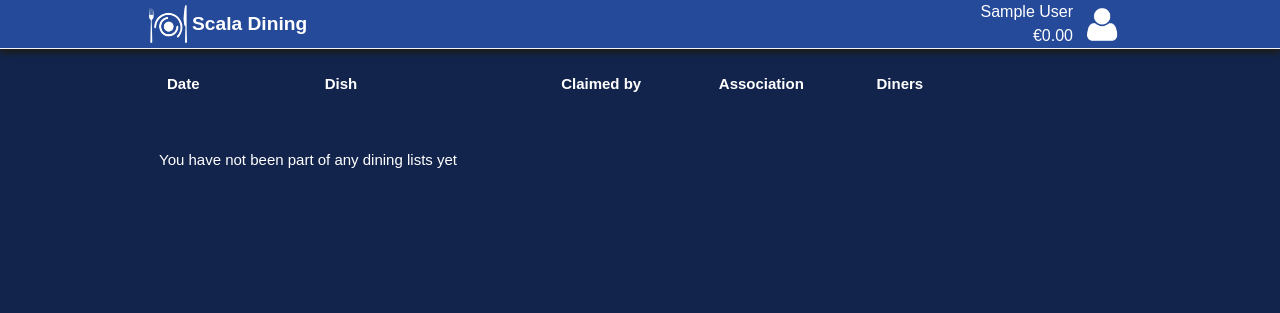
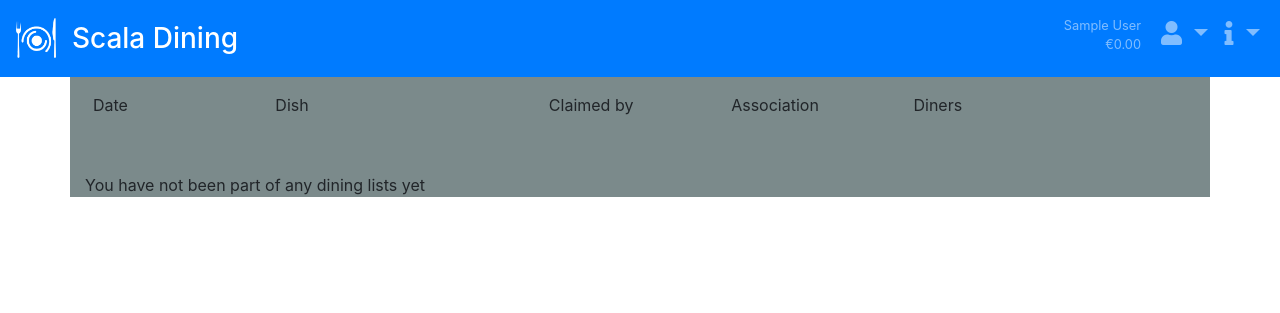
Before and after one commit to VSEScala/Scala-Dining, a Django app: page /user/history/dining in a window 1280 px wide. Shown: the top 313 px of the page. Run offline with Django 3.2, Linux system fonts and the light colour scheme; the visitor is signed in with stand-in values (Sample User, id 1); data comes from the database, SQL or seed files in the repository; data that the repository does not hold is empty; some libraries are stand-ins or nearby versions.

Commit message:
Adjusted header to fit Bootstrap CSS

```diff
--- a/assets/templates/base.html
+++ b/assets/templates/base.html
@@ -2,44 +2,45 @@
 {% load credit_tags %}
 
 {% block body %}
-<!-- Navbar -->
-<div class="row m-0 header-main mb-3">
-    <div class="col-12 row width-max-lg">
-        <div class="header-title row">
-            <div class="header-image"></div>
-            <div class="show-sm">
-                Scala Dining
+<!-- Navbar navbar-right -->
+
+    <nav class="navbar navbar-dark bg-primary">
+
+            <div class="navbar-header">
+                <a href="{% url 'index' %}" class="navbar-brand">
+                    <img src="/static/images/Scala_dining.png" height="40"></img>
+                    <span class="h3 d-none d-lg-inline" style="line-height: 40px; vertical-align: middle; margin: 0 0 0 10px"> Scala Dining</span>
+                    <span class="h5 d-none d-md-inline d-lg-none" style="line-height: 40px; vertical-align: middle; margin: 0 0 0 10px"> Scala Dining</span>
+                </a>
             </div>
-            <a href="{% url 'index' %}" class="header-title-link"></a>
-        </div>
-        <div class="header-personal row m-0">
-            <div class="header-personal-text">
+            <ul class="nav-user navbar-nav navbar-right" style="flex-direction: row">
+                <li class="navbar-text small text-right px-2 align-middle">
                     {{ user }}<br>
                     {{ user.usercredit.get_current_credits|euro }}
-            </div>
-            <div class="header-personal-image"></div>
-            <label for="header-dropdown" class="header-title-link"></label>
-            <input type="checkbox" id="header-dropdown">
-            <div class="header-dropdown">
-                <hr>
-                <a class="header-dropdown-line" href="{% url 'history_lists' %}">
-                    <span href="#" class="header-dropdown-line-content">History</span><i class="fas fa-history fa-fw"></i>
+                </li>
+                <li class="dropdown p-1">
+                    <a class="nav-link dropdown-toggle px-2 h4" href="#" id="navbardrop" data-toggle="dropdown">
+                        <i class="fas fa-user"></i>
                     </a>
-                <a class="header-dropdown-line" href="{% url 'history_credits' %}">
-                    <span href="#" class="header-dropdown-line-content">Credits</span><i class="fas fa-euro-sign fa-fw"></i>
+                    <div class="dropdown-menu dropdown-menu-right" style="position: absolute;">
+                        <a class="dropdown-item justify-content-between d-flex" href="{% url 'history_lists' %}">
+                            <span>History</span><i class="fas fa-history fa-fw"></i>
                         </a>
-                <a class="header-dropdown-line" href="{% url 'settings' %}">
-                    <span href="#" class="header-dropdown-line-content">Settings</span><i class="fas fa-cog fa-fw"></i>
+                        <a class="dropdown-item justify-content-between d-flex" href="{% url 'history_credits' %}">
+                            <span>Credits</span><i class="fas fa-euro-sign fa-fw"></i>
+                        </a>
+                        <a class="dropdown-item justify-content-between d-flex" href="{% url 'settings' %}">
+                            <span>Settings</span><i class="fas fa-cog fa-fw"></i>
                         </a>
                         {% if request.user.can_access_back %}
-                    <a class="header-dropdown-line" href="{% url 'admin:index' %}" target="_blank">
-                        <span href="#" class="header-dropdown-line-content">Control Panel</span><i class="fas fa-toolbox fa-fw"></i>
+                            <a class="dropdown-item justify-content-between d-flex" href="{% url 'admin:index' %}" target="_blank">
+                                <span class="mr-2">Control Panel</span><i class="fas fa-toolbox fa-fw"></i>
                             </a>
                         {% endif %}
                         {% if user.groups.all.count > 0 %}
                             <hr>
                             {% for group in user.groups.all %}
-                        <a class="header-dropdown-line" href="{% url 'association_credits' association_name=group.associationdetails.shorthand %}">
+                                <a class="dropdown-item justify-content-between d-flex" href="{% url 'association_credits' association_name=group.associationdetails.shorthand %}">
                             <span href="#" class="header-dropdown-line-content">
                                 {{ group.associationdetails.shorthand }}
                             </span>
@@ -50,33 +51,26 @@
                             {% endfor %}
                         {% endif %}
                         <hr>
-                <a class="header-dropdown-line mb-4" href="{% url 'logout' %}">
+                        <a class="dropdown-item justify-content-between d-flex mb-4" href="{% url 'logout' %}">
                             <span class="header-dropdown-line-content">Log out</span><i class="fas fa-power-off fa-fw"></i>
                         </a>
+                    </div>
+                </li>
+                <li class="dropdown p-1">
+                    <a class="nav-link dropdown-toggle py-2 h4" href="#" id="navbardrop" data-toggle="dropdown">
+                        <i class="fas fa-info"></i>
+                    </a>
+                    <div class="dropdown-menu dropdown-menu-right" style="position: absolute;">
+                        <a class="dropdown-item" href="#">Rules & Regulation</a>
+                        <a class="dropdown-item" href="#">Version history</a>
+                        <a class="dropdown-item" href="#">Report Bug</a>
+                    </div>
+                </li>
+            </ul>
 
-            </div>
-        </div>
-    </div>
-    {% if messages %}
-        <div class="col-12 header-msg py-1">
-            {% for message in messages %}
-                <div {% if message.tags %} class="{{ message.tags }}"{% endif %}
-                        {% if message.level == DEFAULT_MESSAGE_LEVELS.ERROR %} msg-warning {% endif %}>
-                    <div class="width-max-lg">
-                        {% if message.level < DEFAULT_MESSAGE_LEVELS.WARNING %}
-                            &bull;
-                        {% else %}
-                            <span class="bold text-size-4">!</span>
-                        {% endif %}
-                        {{ message }}
-                    </div>
-                </div>
-            {% endfor %}
-        </div>
-    {% endif %}
-</div>
+    </nav>
 
-<div class="container">
+<div class="container pt-2" style="background-color: #7b8a8b">
     <div class="row width-max-lg text-size-md-5">
         <div class="col-12">
             <!-- Content -->
--- a/assets/templates/base_no_navbar.html
+++ b/assets/templates/base_no_navbar.html
@@ -11,12 +11,24 @@
     <link rel="stylesheet" href="https://use.fontawesome.com/releases/v5.5.0/css/all.css"
           integrity="sha384-B4dIYHKNBt8Bc12p+WXckhzcICo0wtJAoU8YZTY5qE0Id1GSseTk6S+L3BlXeVIU" crossorigin="anonymous">
     <!-- Own overrides, todo: deprecate -->
+    <!--
     <link rel="stylesheet" href="{% static 'css/base_sizes.css' %}">
-    <link rel="stylesheet" href="{% static 'css/base-colors.css' %}">
+    <link rel="stylesheet" href="{% static 'css/base-colors.css' %}">-->
     <link rel="stylesheet" href="{% static 'css/dining.css' %}">
-    <link rel="stylesheet" href="{% static 'css/header.css' %}">
-    <link rel="stylesheet" href="{% static 'css/Log-in.css' %}">
+    <!--<link rel="stylesheet" href="{% static 'css/header.css' %}">-->
+    <!--<link rel="stylesheet" href="{% static 'css/Log-in.css' %}">-->
 
+
+    <!-- jQuery first, then Popper.js, then Bootstrap JS -->
+    <script src="https://code.jquery.com/jquery-3.3.1.slim.min.js"
+            integrity="sha384-q8i/X+965DzO0rT7abK41JStQIAqVgRVzpbzo5smXKp4YfRvH+8abtTE1Pi6jizo"
+            crossorigin="anonymous"></script>
+    <script src="https://cdnjs.cloudflare.com/ajax/libs/popper.js/1.14.3/umd/popper.min.js"
+            integrity="sha384-ZMP7rVo3mIykV+2+9J3UJ46jBk0WLaUAdn689aCwoqbBJiSnjAK/l8WvCWPIPm49"
+            crossorigin="anonymous"></script>
+    <script src="https://stackpath.bootstrapcdn.com/bootstrap/4.1.3/js/bootstrap.min.js"
+            integrity="sha384-ChfqqxuZUCnJSK3+MXmPNIyE6ZbWh2IMqE241rYiqJxyMiZ6OW/JmZQ5stwEULTy"
+            crossorigin="anonymous"></script>
 
     <title>{% block title %}Scala Dining{% endblock %}</title>
 
@@ -24,16 +36,5 @@
 </head>
 <body>
 {% block body %}{% endblock %}
-
-<!-- jQuery first, then Popper.js, then Bootstrap JS -->
-<script src="https://code.jquery.com/jquery-3.3.1.slim.min.js"
-        integrity="sha384-q8i/X+965DzO0rT7abK41JStQIAqVgRVzpbzo5smXKp4YfRvH+8abtTE1Pi6jizo"
-        crossorigin="anonymous"></script>
-<script src="https://cdnjs.cloudflare.com/ajax/libs/popper.js/1.14.3/umd/popper.min.js"
-        integrity="sha384-ZMP7rVo3mIykV+2+9J3UJ46jBk0WLaUAdn689aCwoqbBJiSnjAK/l8WvCWPIPm49"
-        crossorigin="anonymous"></script>
-<script src="https://stackpath.bootstrapcdn.com/bootstrap/4.1.3/js/bootstrap.min.js"
-        integrity="sha384-ChfqqxuZUCnJSK3+MXmPNIyE6ZbWh2IMqE241rYiqJxyMiZ6OW/JmZQ5stwEULTy"
-        crossorigin="anonymous"></script>
 </body>
 </html>
```
Lines whose indentation alone changed are shown as unchanged.
